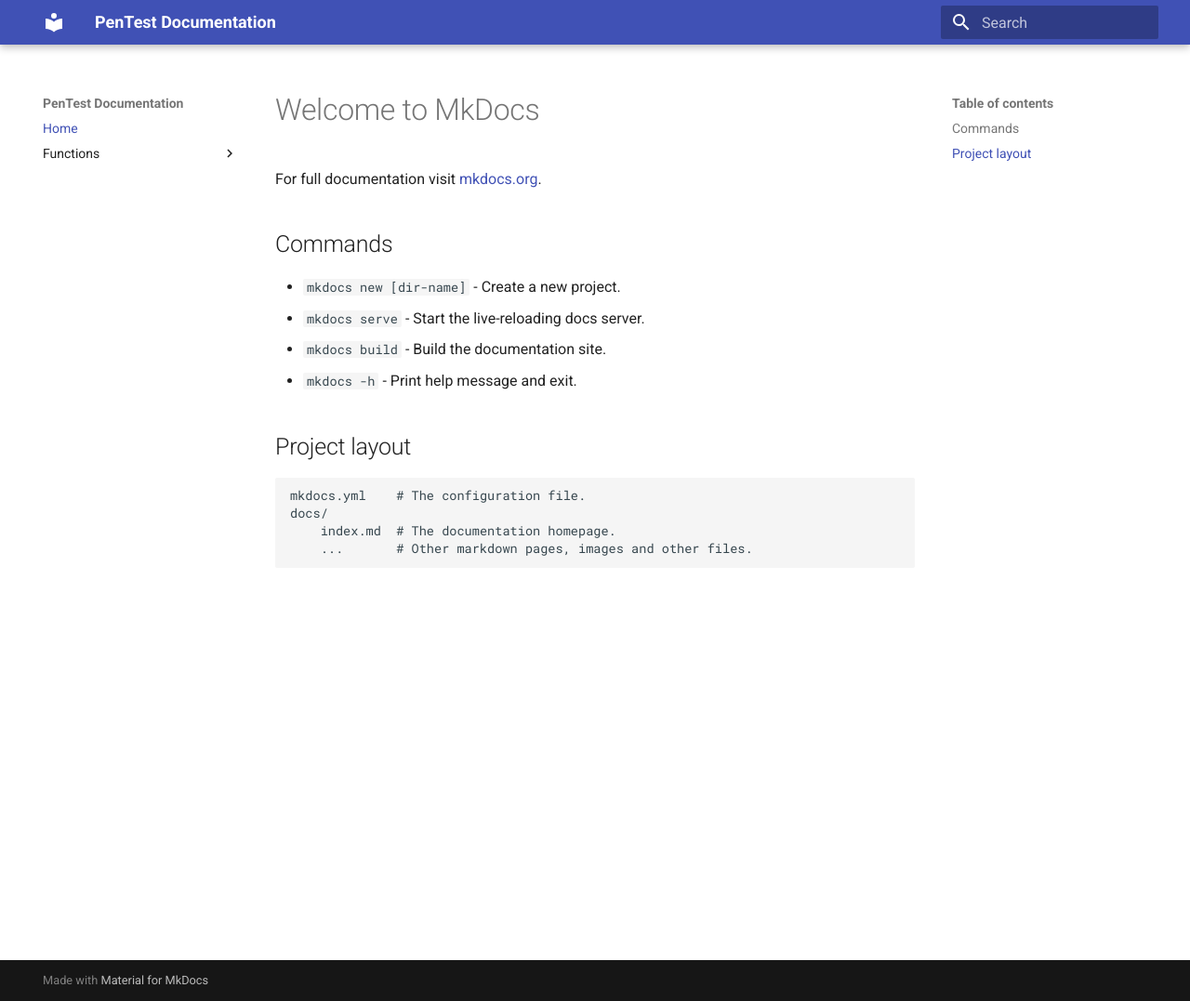
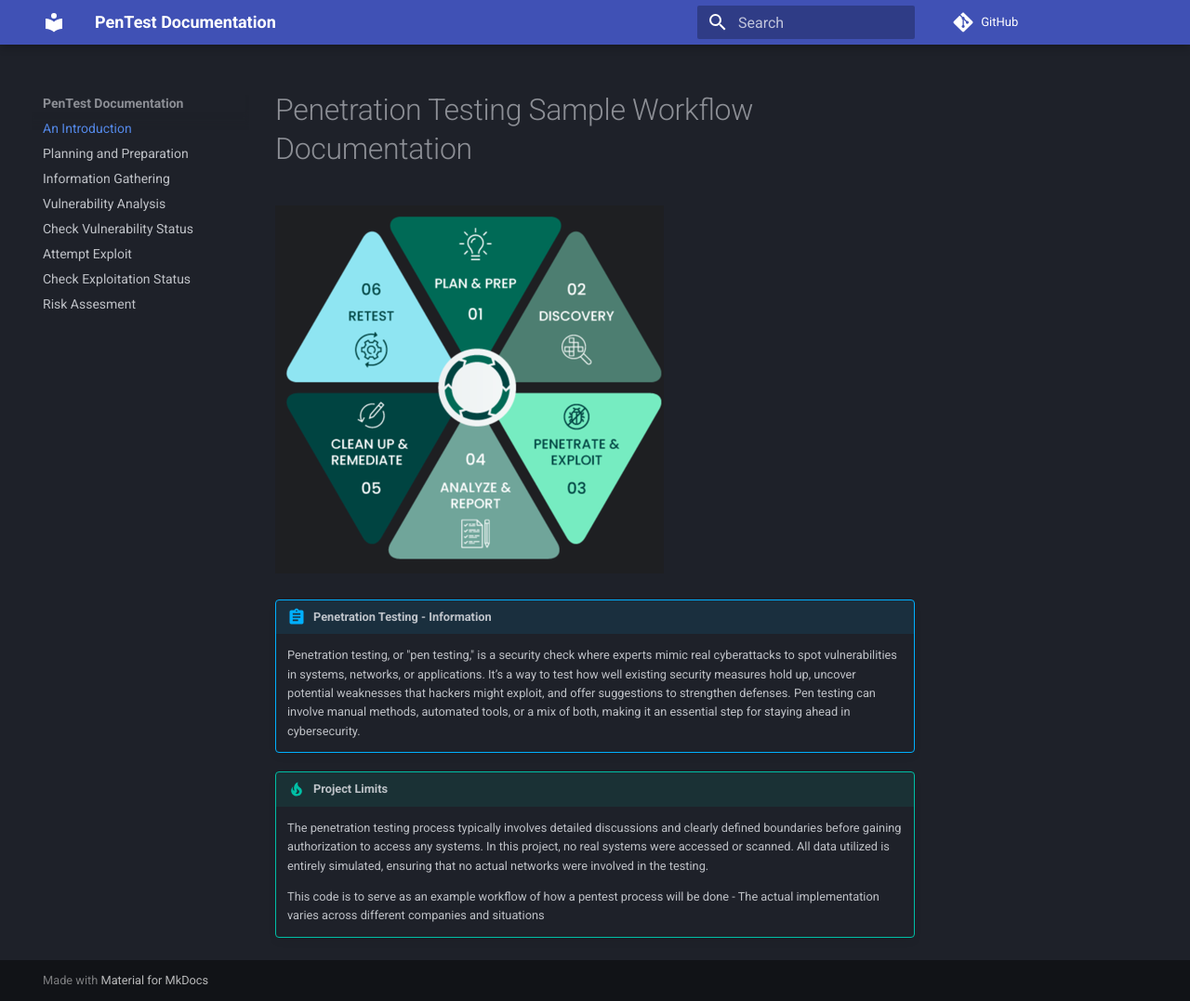
Before and after one commit to AbbyNyakara/CMSE_890_602_Project, an MkDocs documentation site: the page built from docs/index.md, in a window 1280 px wide and 1077 px high. Shown: the whole window at 93% size. Built offline with MkDocs 1.6.1 and Material for MkDocs 9.7.7, drawn with Linux system fonts in a browser that asks for light colours; comment, search, counter and statistics services are not loaded.

Commit message:
ADD STYLING: Add styling to mkdocs documentation

```diff
--- a/docs/index.md
+++ b/docs/index.md
@@ -1,17 +1,17 @@
-# Welcome to MkDocs
+# Penetration Testing Sample Workflow Documentation
+![Simple Pentesting process](img.png)
 
-For full documentation visit [mkdocs.org](https://www.mkdocs.org).
+!!! Abstract "Penetration Testing - Information"
 
-## Commands
+    Penetration testing, or "pen testing," is a security check where experts mimic real cyberattacks to spot vulnerabilities in systems,
+    networks, or applications. It’s a way to test how well existing security measures hold up, uncover potential weaknesses
+    that hackers might exploit, and offer suggestions to strengthen defenses. Pen testing can involve manual methods, automated tools, or a mix of both, making it an essential step for staying ahead in cybersecurity.
 
-* `mkdocs new [dir-name]` - Create a new project.
-* `mkdocs serve` - Start the live-reloading docs server.
-* `mkdocs build` - Build the documentation site.
-* `mkdocs -h` - Print help message and exit.
+!!! Tip "Project Limits"
 
-## Project layout
+    The penetration testing process typically involves detailed discussions and clearly defined boundaries
+    before gaining authorization to access any systems. In this project, no real systems were accessed or scanned.
+    All data utilized is entirely simulated, ensuring that no actual networks were involved in the testing.
 
-    mkdocs.yml    # The configuration file.
-    docs/
-        index.md  # The documentation homepage.
-        ...       # Other markdown pages, images and other files.
+    This code is to serve as an example workflow of how a pentest process will be done
+    - The actual implementation varies across different companies and situations
--- a/mkdocs.yml
+++ b/mkdocs.yml
@@ -1,6 +1,12 @@
 site_name: PenTest Documentation
 theme:
   name: material
+  features:
+    - content.code.copy
+  palette:
+      scheme: slate
+      primary: indigo
+      accent: purple
 plugins:
   - search
   - mkdocstrings:
@@ -8,13 +14,26 @@ plugins:
         python:
           options:
             show_source: true
+
+markdown_extensions:
+  - attr_list
+  - md_in_html
+  - pymdownx.blocks.caption
+  - pymdownx.superfences
+  - pymdownx.tabbed:
+      alternate_style: true
+  - admonition
+  - pymdownx.details
+  - pymdownx.superfences
+
+repo_url: https://github.com/AbbyNyakara/CMSE_890_602_Project
+
 nav:
-  - Home: index.md
-  - Functions:
-    - Planning and Preparation: 'functions/planning_and_preparation.md'
-    - Information Gathering: 'functions/information_gathering.md'
-    - Vulnerability Analysis: 'functions/vulnerability_analysis.md'
-    - Check Vulnerability Status: 'functions/check_vulnerability_status.md'
-    - Attempt Exploit: 'functions/attempt_exploit.md'
-    - Check Exploitation Status: 'functions/check_exploitation_status.md'
-    - Risk Assesment: 'fucntions/risk_assesment.md'
+  - An Introduction: index.md
+  - Planning and Preparation: 'functions/planning_and_preparation.md'
+  - Information Gathering: 'functions/information_gathering.md'
+  - Vulnerability Analysis: 'functions/vulnerability_analysis.md'
+  - Check Vulnerability Status: 'functions/check_vulnerability_status.md'
+  - Attempt Exploit: 'functions/attempt_exploit.md'
+  - Check Exploitation Status: 'functions/check_exploitation_status.md'
+  - Risk Assesment: 'fucntions/risk_assesment.md'
```
Also changed, not shown: docs/img.png (added), 1 other file.
